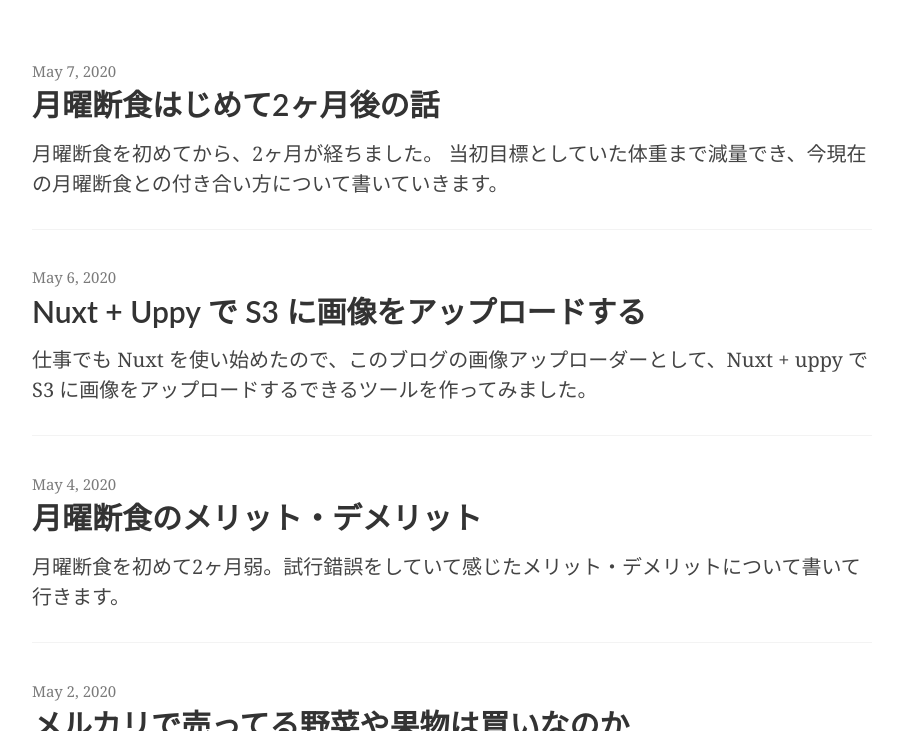
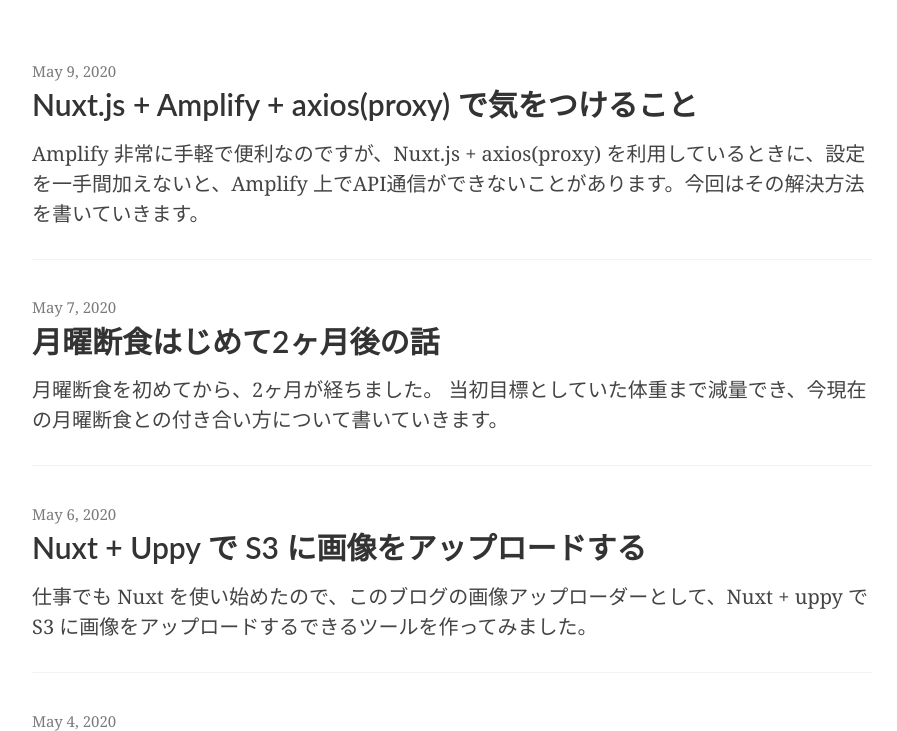
Before and after one commit to tanukiti1987/blog, a Jekyll site: the page built from index.html, in a window 1280 px wide and 900 px high, cut to the strip 169-900 px from the top of the window. Shown: the whole strip, without its empty margins (188-1085 px from the left). Built offline with Jekyll 4.4.1, drawn with Linux system fonts in a browser that asks for light colours; the list of posts is cut into pages by our own code; some of the changed lines change nothing that is shown; some of the changed text lies outside the part shown.

Commit message:
Add article

```diff
--- a/_config.yml
+++ b/_config.yml
@@ -87,6 +87,8 @@
 # OGP default image
 image: https://skim.milk200.cc/logo/almond.jpg
 
+related_posts_count: 7
+
 plugins:
   - jekyll-auto-image
   - jekyll-paginate
--- /dev/null
+++ b/_posts/2020-05-09-amplify.md
@@ -0,0 +1,78 @@
+---
+layout: post
+title: Nuxt.js + Amplify + axios(proxy) で気をつけること
+date: 2020-05-09 21:55:00 +0900
+tags: nuxt aws amplify
+summary: Amplify 非常に手軽で便利なのですが、Nuxt.js + axios(proxy) を利用しているときに、設定を一手間加えないと、Amplify 上でAPI通信ができないことがあります。今回はその解決方法を書いていきます。
+---
+
+## AWS Amplify とは
+
+[https://aws.amazon.com/jp/amplify/](https://aws.amazon.com/jp/amplify/)
+
+AWS が提供しているモバイルアプリやウェブアプリを素早く構築するための、開発プラットフォームです。
+
+私の場合は、Nuxt.js のアプリをこの Amplify 環境にデプロイし、サービス提供をしています。
+
+イメージ的には Netlify のような、GitHub に push するだけで、自動的にビルド＆デプロイが走り、ウェブサイトが配信できるような、そういうプラットフォームです。
+
+## Nuxt.js で作ったはずのアプリがうまく動かない
+
+さて、この Amplify を用いて、Nuxt.js 製のアプリを配信しようと試みたとき、少し気をつけないと行けない点があったため、ブログに書いておきます。
+
+### 前提条件
+
+- Nuxt.js を利用している
+- API 通信には axios + proxy を利用している
+- AWS Amplify でサービスを配信している
+
+### 現象
+
+ローカルホストで開発しているときには、問題なく API 通信ができ、動作するサービスが、Amplify にデプロイすると API 通信できなくなっている。
+
+### 解決
+
+axios + proxy を利用していると、ローカルホストでは API 通信のときにローカル内でプロキシした上で、API 通信してくるのですが、Amplify はそのサービスの性質上、proxy を通すような動作ができません。
+
+これは、Amplify が実際のところ Cloudfront + S3 にデプロイしていることに起因しているのかと思っています。
+
+私がデバックしているときも、`/api/some_endopoint` というエンドポイントにアクセスしようとしたところ S3 側から `/api/some_endpoint/` にリダイレクトされてしまい、うまく最初のエンドポイントを叩きに行けていない。という感じでした。
+
+長くなりましたが、Nuxt 側では以下のような API の設定をしているものとします。
+
+{% highlight js %}
+// nuxt.config.js
+axios: {},
+proxy: {
+  '/api/': {
+    target: process.env.API_BASE_URL,
+    pathRewrite: {
+      '^/api/': '/',
+    },
+  },
+}
+{% endhighlight %}
+
+こちらのプロキシ設定を Amplify 側にも設定していく必要があります。
+
+Amplify 側にはプロキシの設定の代わりに、リダイレクトの設定をしていきます。
+
+[https://docs.aws.amazon.com/ja_jp/amplify/latest/userguide/redirects.html](https://docs.aws.amazon.com/ja_jp/amplify/latest/userguide/redirects.html)
+
+Apmlify console からリダイレクトの設定画面へ行き、上記の API 設定を参考に以下のようなリダイレクト設定を書き加えます。
+
+| 送信元アドレス | ターゲットアドレス | 入力 | 国 |
+|----------+-------------+-------------+----------|
+| /api/<*> | https://YOUR_API_HOST/<*> | 200(Rewrite) | |
+
+結局は Nuxt 側の設定だけでは不十分で Amplify 側にもプロキシ相当の設定を書き加える必要があるようです。
+
+`<*>` は該当するパスをすべて送信元アドレスからターゲットアドレスへパスするようです。
+
+この設定が必要だとわかるまでだいぶ時間がかかってしまいなかなか辛かった。。ｗ
+
+もし、同じような現象でハマっている方がいたら、参考になることを願っています。
+
+今回は、躓いた話でしたが Amplify では PullRequest のプレビュー表示ができたり、環境構築が爆速に行えたりと、いいことも多いので、またそういった紹介もできればな〜と思っています！
+
+それでは。
```
